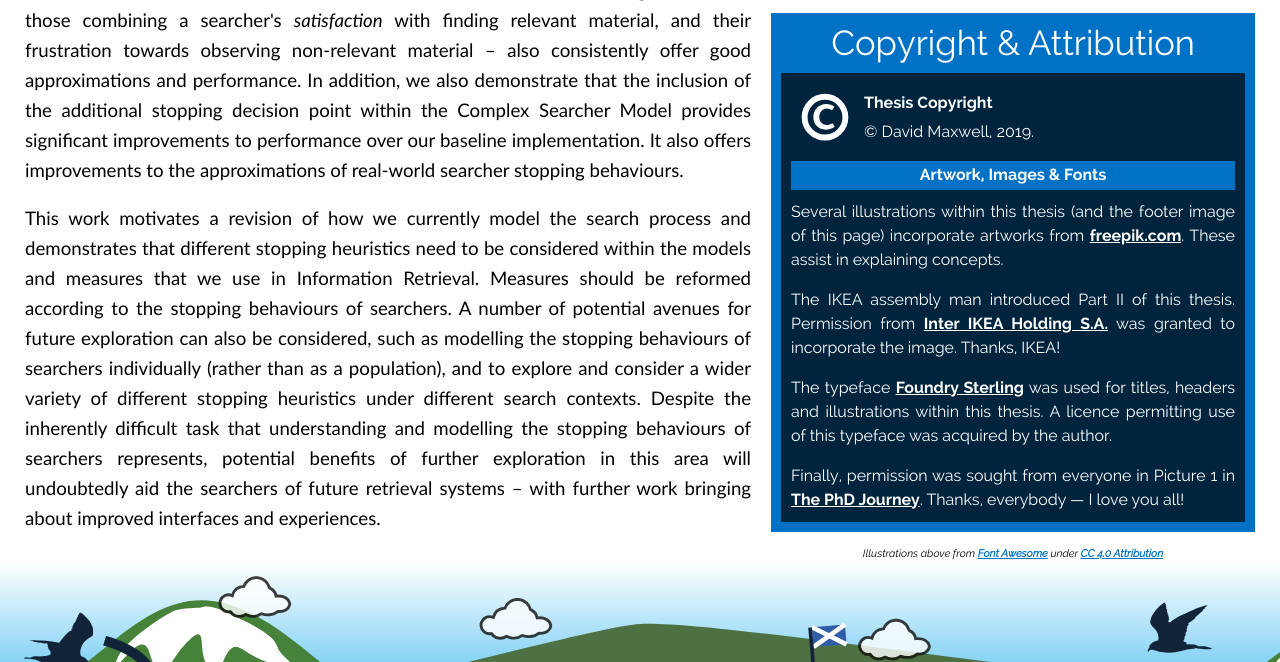
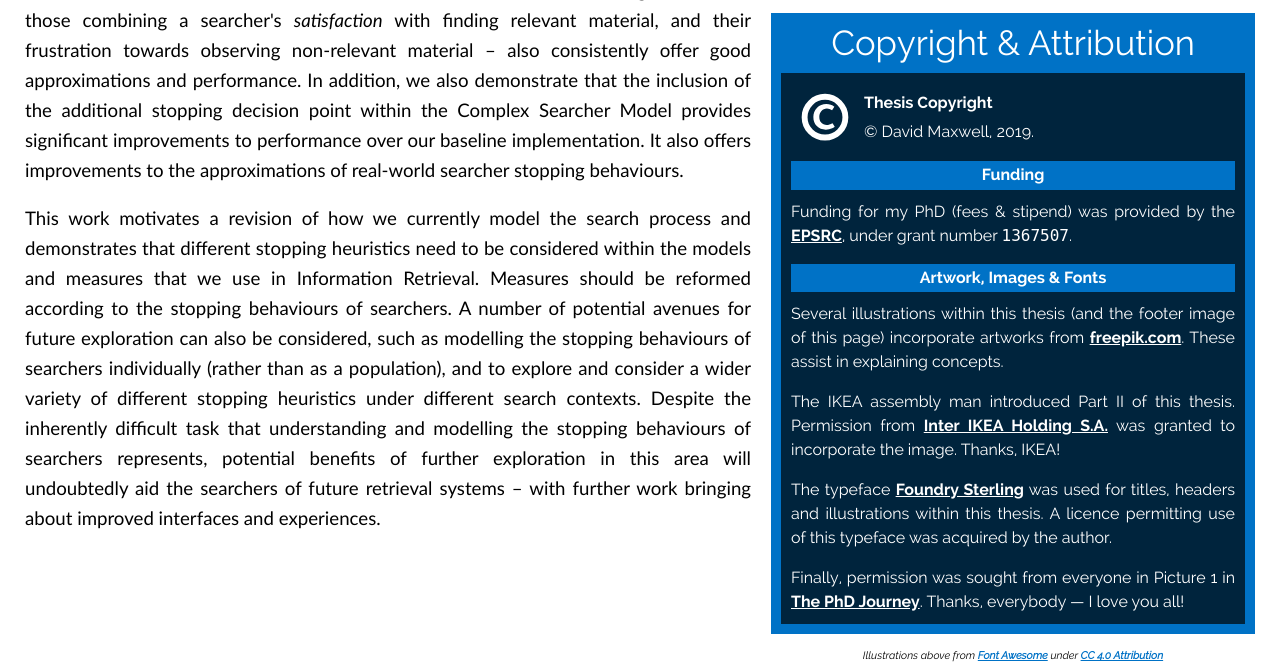
Before and after one commit to maxwelld90/dmax_website, a Django app: page /thesis/ in a window 1280 px wide. Shown: the part 2062-2724 px from the top of the page. Run offline with Django 3.2, Linux system fonts and the light colour scheme; style sheets or scripts are compiled from the project's sources; some libraries are stand-ins or nearby versions.

Commit message:
Added EPSRC stuff to thesis

```diff
--- a/website_project/templates/dmax_org_uk/thesis.html
+++ b/website_project/templates/dmax_org_uk/thesis.html
@@ -102,6 +102,12 @@
                         <div>
                             <ul>
                                 <li class="noback with-image"><span class="image sprite-icon-copyright"></span><span class="text-multi"><span><strong>Thesis Copyright</strong></span><span>&copy; David Maxwell, 2019.</span></span></li>
+                                <li class="header">Funding</li>
+                            </ul>
+
+                            <p>Funding for my PhD (fees &amp; stipend) was provided by the <a href="https://epsrc.ukri.org/" target="_blank">EPSRC</a>, under grant number <code>1367507</code>.
+
+                            <ul>
                                 <li class="header">Artwork, Images &amp; Fonts</li>
                             </ul>
 
```
